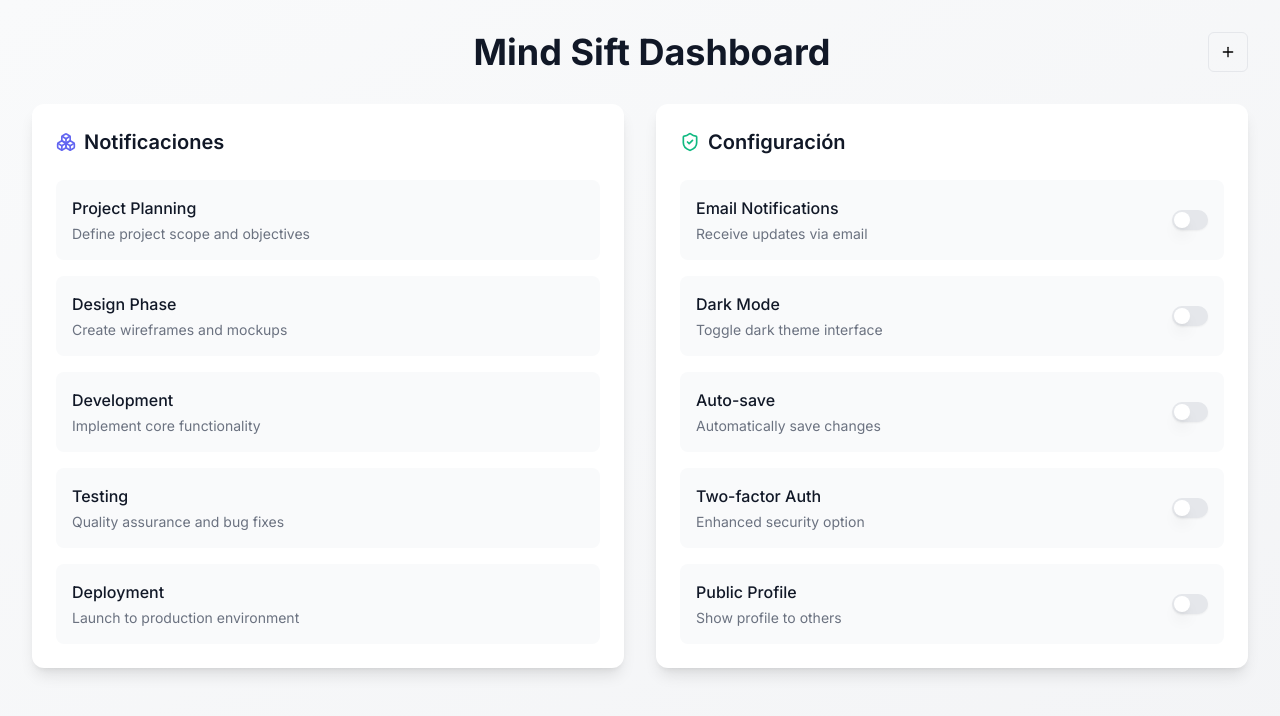
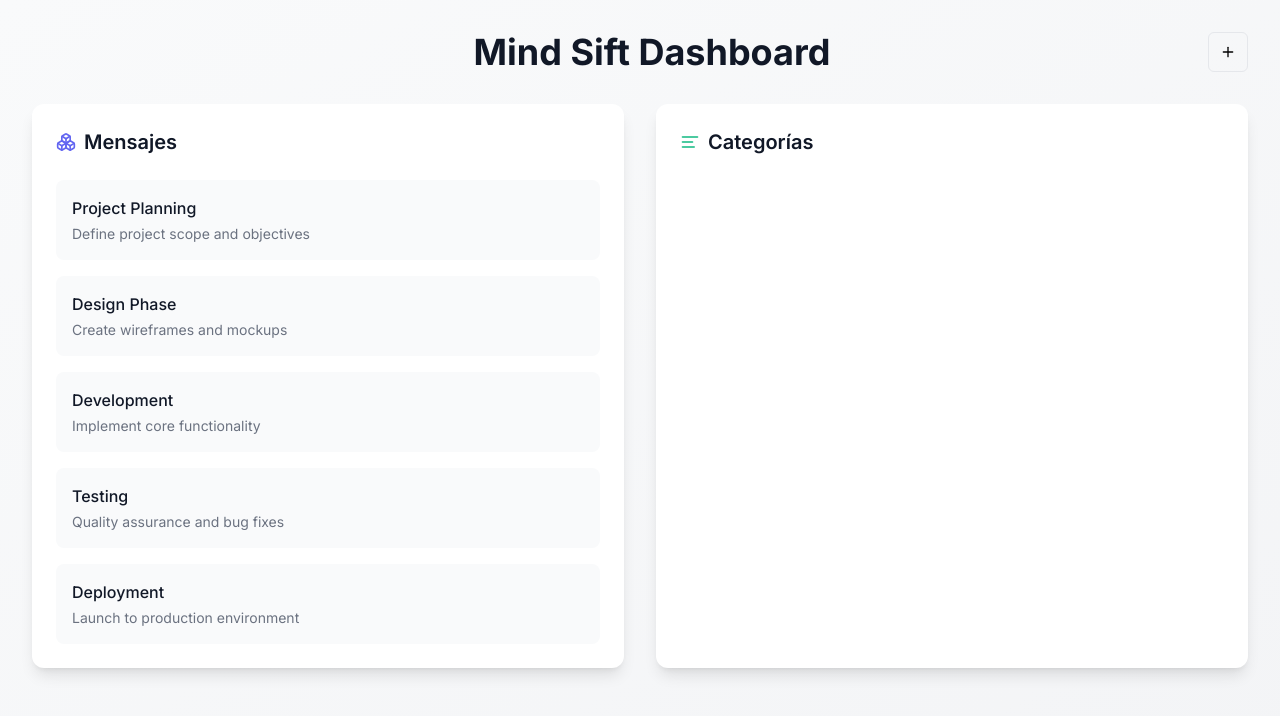
Before and after one commit to mind-sift/mind-sift-frontend, a Next.js app: page / in a window 1280 px wide. Shown: the top 716 px of the page. Built offline with nearby package versions, Linux system fonts and the light colour scheme.

Commit message:
feat(categories): categories list now reflects config

```diff
--- a/src/app/page.tsx
+++ b/src/app/page.tsx
@@ -3,7 +3,7 @@
 import { ListContainer } from '@/components/list-container';
 import { ListItem } from '@/components/list-item';
 import { ToggleListItem } from '@/components/toggle-list-item';
-import { Boxes, ShieldCheck, Plus } from 'lucide-react';
+import { Boxes, Plus, AlignLeft } from 'lucide-react';
 import { useState } from 'react';
 import { Button } from '@/components/ui/button';
 import {
@@ -20,7 +20,6 @@ import {
   CommandItem,
 } from "@/components/ui/command"
 import { MultiSelect } from "@/components/multi-select";
-import { Input } from "@/components/ui/input";
 import { Textarea } from "@/components/ui/textarea";
 
 const items = [
@@ -56,13 +55,10 @@ export default function Home() {
 
   const handleNext = () => {
     if (currentPage === selectedCategories.length - 1) {
-      // Last page - close modal and reset states
+      // Last page - close modal
       setOpen(false);
       setIsInputPhase(false);
       setCurrentPage(0);
-      setSelectedCategories([]);
-      setCategoryInputs({});
-      console.log('Final inputs:', categoryInputs);
     } else {
       setCurrentPage(prev => prev + 1);
     }
@@ -200,7 +196,7 @@ export default function Home() {
 
         <div className="grid md:grid-cols-2 gap-8">
           <ListContainer
-            title="Notificaciones"
+            title="Mensajes"
             icon={<Boxes className="w-5 h-5 text-indigo-500" />}
           >
             {items.map((item) => (
@@ -213,14 +209,14 @@ export default function Home() {
           </ListContainer>
 
           <ListContainer
-            title="Configuración"
-            icon={<ShieldCheck className="w-5 h-5 text-emerald-500" />}
+            title="Categorías"
+            icon={<AlignLeft className="w-5 h-5 text-emerald-500" />}
           >
-            {toggleItems.map((item) => (
+            {selectedCategories.map((item) => (
               <ToggleListItem
-                key={item.id}
-                title={item.title}
-                description={item.description}
+                key={item}
+                title={item}
+                description={categoryInputs[item] || ""}
               />
             ))}
           </ListContainer>
--- a/src/components/toggle-list-item.tsx
+++ b/src/components/toggle-list-item.tsx
@@ -17,7 +17,7 @@ export function ToggleListItem({ title, description }: ToggleListItemProps) {
     <div className="flex items-center justify-between p-4 rounded-lg bg-gray-50 dark:bg-gray-700/50 hover:bg-gray-100 dark:hover:bg-gray-700 transition-colors">
       <div className="flex-1">
         <h3 className="font-medium text-gray-900 dark:text-white mb-1">{title}</h3>
-        <p className="text-sm text-gray-500 dark:text-gray-400">{description}</p>
+        <p className="text-sm text-gray-500 dark:text-gray-400 line-clamp-1">{description}</p>
         {enabled && (
           <div className="mt-2 flex items-center gap-2">
             <label className="text-sm text-gray-500 dark:text-gray-400">
```
